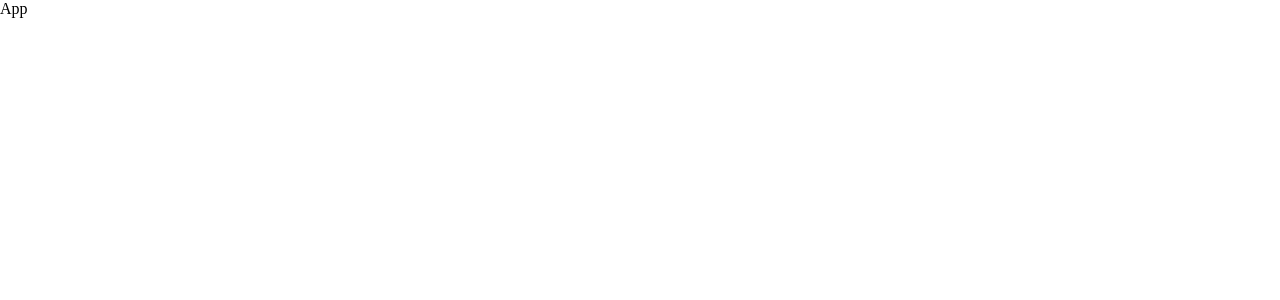
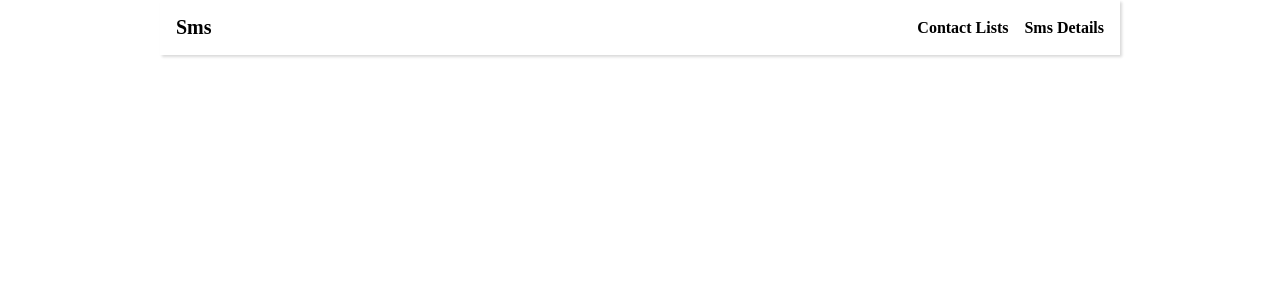
Before and after one commit to GautamGunecha/Mern-Sms, a React (Create React App) app in the folder client/: page / in a window 1280 px wide. Shown: the top 300 px of the page. Built offline with nearby package versions, Linux system fonts and the light colour scheme.

Commit message:
header-completed

```diff
--- a/client/package.json
+++ b/client/package.json
@@ -6,9 +6,13 @@
     "@testing-library/jest-dom": "^5.14.1",
     "@testing-library/react": "^13.0.0",
     "@testing-library/user-event": "^13.2.1",
+    "axios": "^0.27.2",
     "react": "^18.2.0",
     "react-dom": "^18.2.0",
+    "react-redux": "^8.0.2",
+    "react-router-dom": "^6.3.0",
     "react-scripts": "5.0.1",
+    "redux": "^4.2.0",
     "web-vitals": "^2.1.0"
   },
   "scripts": {
--- a/client/src/App.jsx
+++ b/client/src/App.jsx
@@ -1,7 +1,12 @@
 import React from "react";
+import MyRoutes from "./routes/MyRoutes";
 
 const App = () => {
-  return <div>App</div>;
+  return (
+    <>
+      <MyRoutes />
+    </>
+  );
 };
 
 export default App;
--- /dev/null
+++ b/client/src/components/Header/Header.css
@@ -0,0 +1,31 @@
+.header {
+    display: flex;
+    align-items: center;
+    justify-content: space-between;
+    width: 75%;
+    box-shadow: rgba(0, 0, 0, 0.15) 1.95px 1.95px 2.6px;
+    margin: auto;
+    padding: 1em;
+}
+
+.header section {
+    display: flex;
+    gap: 1em;
+}
+
+.header h1 {
+    cursor: pointer;
+    font-size: 20px;
+}
+
+.header section p {
+    font-size: 16px;
+    font-weight: 600;
+    cursor: pointer;
+}
+
+@media screen and (max-width: 800px) {
+    .header {
+        width: 100%;
+    }
+}
--- /dev/null
+++ b/client/src/components/Header/Header.jsx
@@ -0,0 +1,17 @@
+import React from "react";
+
+import "./Header.css";
+
+const Header = () => {
+  return (
+    <div className="header">
+      <h1>Sms</h1>
+      <section>
+        <p>Contact Lists</p>
+        <p>Sms Details</p>
+      </section>
+    </div>
+  );
+};
+
+export default Header;
--- /dev/null
+++ b/client/src/pages/Home.jsx
@@ -0,0 +1,7 @@
+import React from "react";
+
+const Home = () => {
+  return <div>Home</div>;
+};
+
+export default Home;
--- /dev/null
+++ b/client/src/routes/MyRoutes.jsx
@@ -0,0 +1,17 @@
+import React from "react";
+import { BrowserRouter, Routes, Route } from "react-router-dom";
+import Header from "../components/Header/Header";
+import Home from "../pages/Home";
+
+const MyRoutes = () => {
+  return (
+    <BrowserRouter>
+      <Header />
+      <Routes>
+        <Route exact path="='/" element={<Home />} />
+      </Routes>
+    </BrowserRouter>
+  );
+};
+
+export default MyRoutes;
```
Also changed, not shown: client/src/components/Footer.jsx (added), 1 other file (tests, documents, lock files or other folders).
